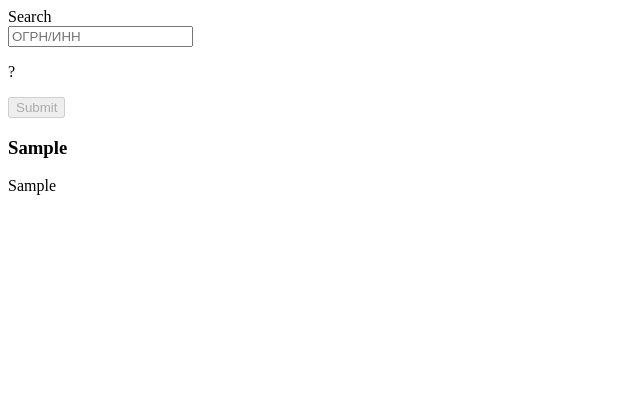
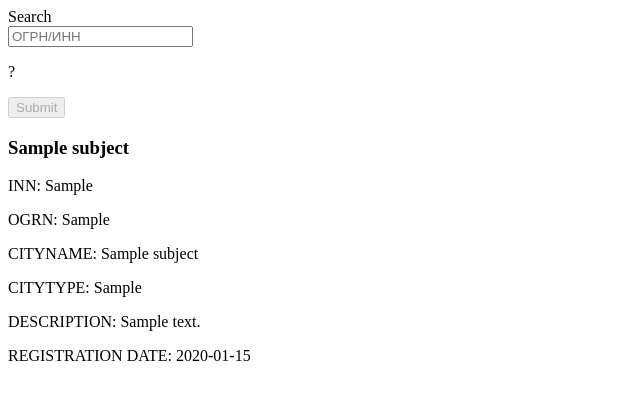
Before and after one commit to KamilRizatdinov/test_task, a Django app: page /app/ in a window 1280 px wide. Shown: the top 400 px of the page, without its empty margins (0-640 px from the left). Run offline with Django 3.2, Linux system fonts and the light colour scheme; tables that the repository leaves empty hold one stand-in row (values such as "Sample post").

Commit message:
Refactor the model Subject

```diff
--- a/app/models.py
+++ b/app/models.py
@@ -3,9 +3,14 @@ from django.db import models
 
 # Create your models here.
 class Subject(models.Model):
-    query_string = models.CharField(max_length=13, primary_key=True)
+    inn = models.CharField(max_length=10, primary_key=True)
+    ogrn = models.CharField(max_length=13)
+    cityname = models.CharField(max_length=50)
+    citytype = models.CharField(max_length=50)
+    registration_date = models.CharField(max_length=50)
+    name_ex = models.TextField()
+    description = models.TextField()
     request_time = models.DateTimeField(auto_now_add=True)
-    result = models.CharField(max_length=1000)
 
     def __str__(self):
-        return self.query_string
+        return self.name_ex
--- a/app/views.py
+++ b/app/views.py
@@ -28,7 +28,16 @@ def query(request):
     if r.status_code != 200 or not json_data:
         return HttpResponseRedirect(reverse('app:index'))
     else:
-        subject = Subject(query_string=query_string, result=json_data[0]['name_ex'])
+        data = json_data[0]
+        subject = Subject(
+            inn=data['inn'],
+            orgn=data['ogrn'],
+            cityname=data['cityname'],
+            citytype=data['citytype'],
+            registration_date=data['dtregistry'],
+            name_ex=data['name_ex'],
+            description=data['okved1name']
+        )
         subject.save()
 
     return HttpResponseRedirect(reverse('app:index'))
--- a/templates/app/index.html
+++ b/templates/app/index.html
@@ -21,8 +21,13 @@
 
     <div class="content-wrapper">
         {% if subject %}
-            <h3>{{ subject.result }}</h3>
-            <p>{{ subject.query_string }}</p>
+            <h3>{{ subject.name_ex }}</h3>
+            <p>INN: {{ subject.inn }}</p>
+            <p>OGRN: {{ subject.ogrn }}</p>
+            <p>CITYNAME: {{ subject.cityname }}</p>
+            <p>CITYTYPE: {{ subject.citytype }}</p>
+            <p>DESCRIPTION: {{ subject.description }}</p>
+            <p>REGISTRATION DATE: {{ subject.registration_date }}</p>
         {% endif %}
     </div>
     <script src="{% static 'app/js/index.js' %}"></script>
```
Also changed, not shown: app/migrations/0005_auto_20191223_1835.py (added), app/migrations/0006_auto_20191223_1853.py (added).
